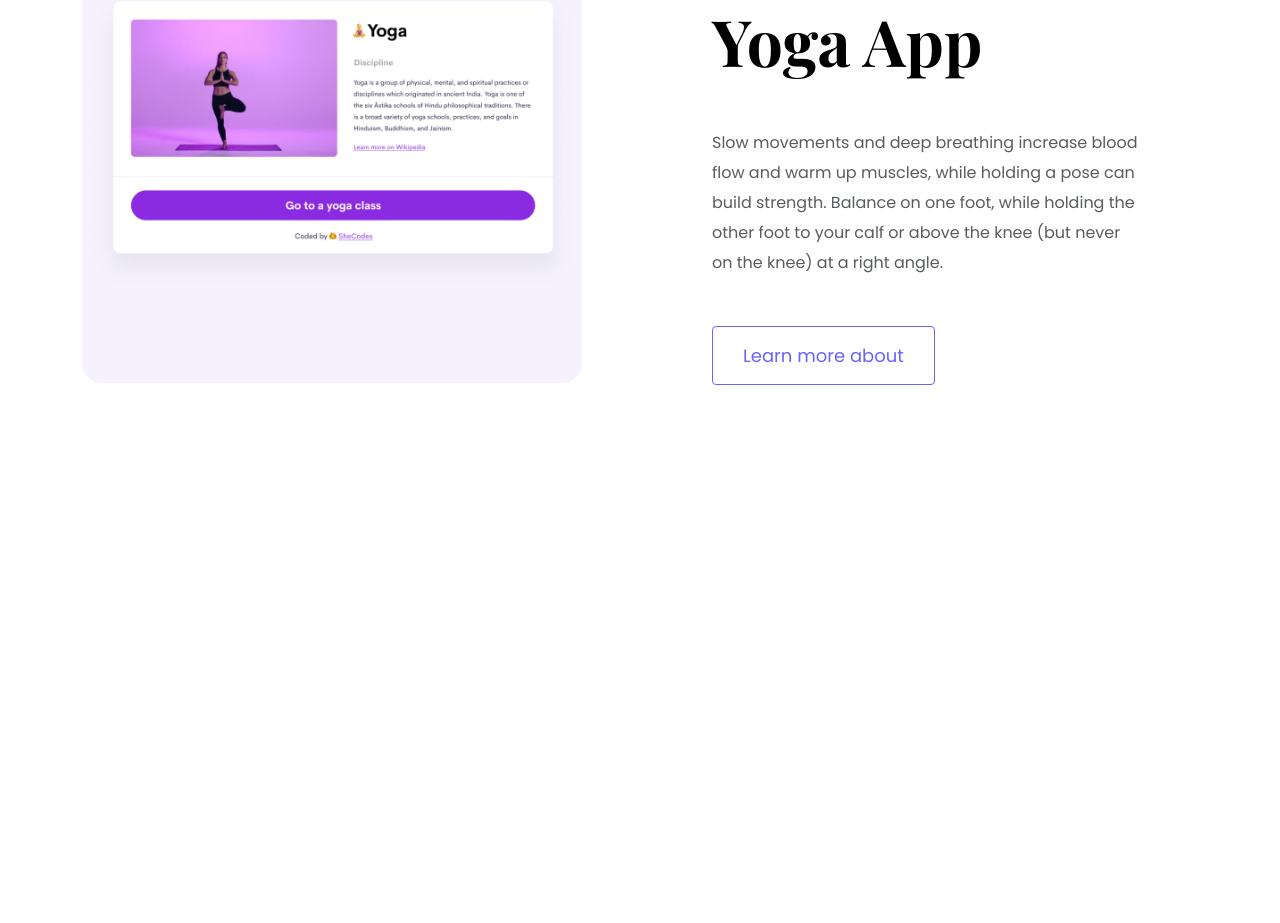
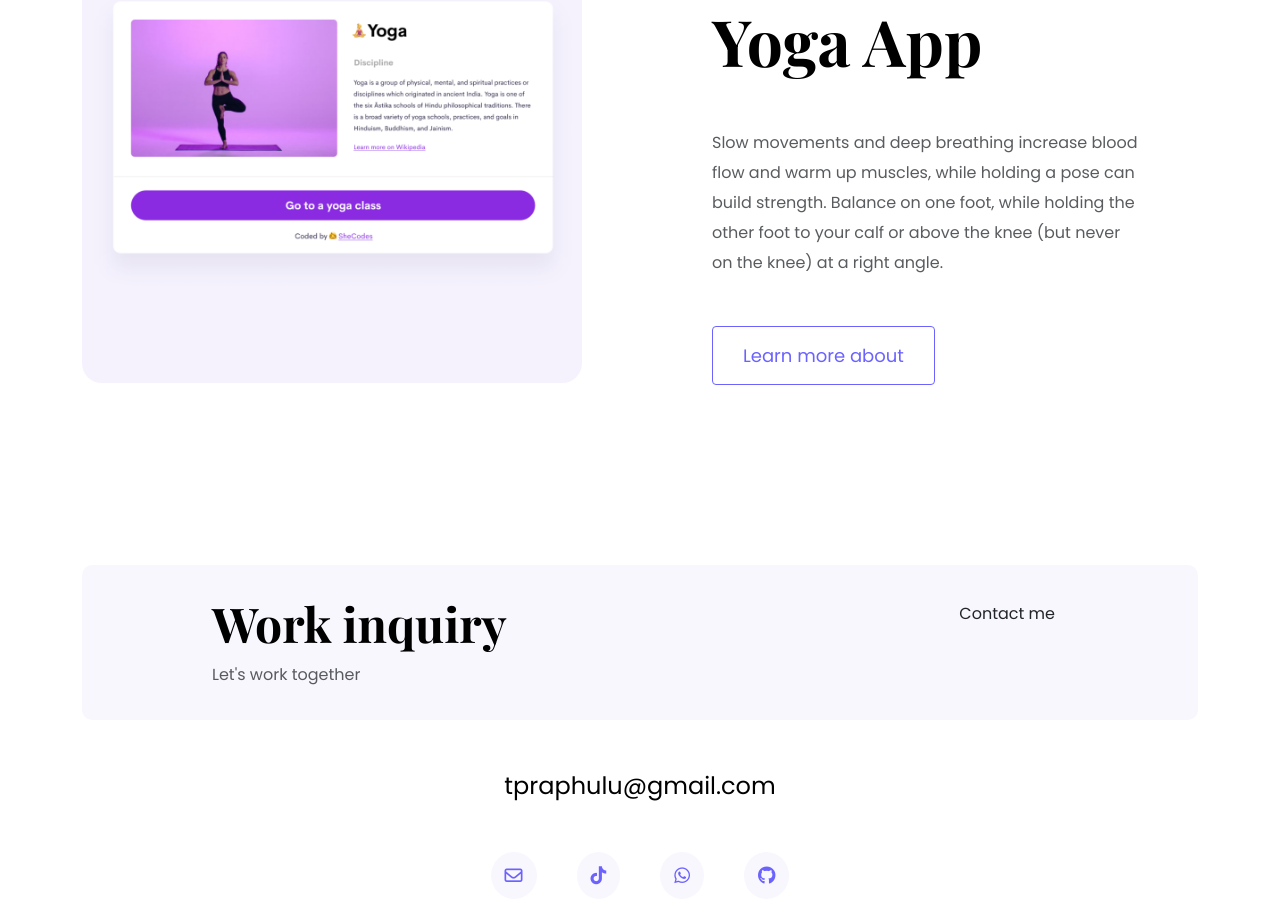
Before and after one commit to TpRaphulu/Portfolio-Project-W5, a plain HTML site: page index.html in a window 1280 px wide. Shown: the part 2137-3060 px from the top of the page. Before the commit the page ends 2690 px from the top, so only its background shows below. Drawn offline with nearby package versions, Linux system fonts and the light colour scheme.

Commit message:
added the footer

```diff
--- a/index.html
+++ b/index.html
@@ -1,61 +1,69 @@
 <!DOCTYPE html>
 <html lang="en">
   <head>
-  <meta charset="UTF-8">
-  <meta name="viewport" content="width=device-width, initial-scale=1.0">
+    <meta charset="UTF-8" />
+    <meta name="viewport" content="width=device-width, initial-scale=1.0" />
     <title>Portfolio project</title>
 
-<link href="https://cdn.jsdelivr.net/npm/bootstrap@5.3.2/dist/css/bootstrap.min.css
-" rel="stylesheet" crossorigin="anonymous" />
-<script src="https://kit.fontawesome.com/410a49d34b.js" crossorigin="anonymous"></script>
-<link rel="preconnect" href="https://fonts.googleapis.com">
-<link rel="preconnect" href="https://fonts.gstatic.com" crossorigin>
+    <link
+      href="https://cdn.jsdelivr.net/npm/bootstrap@5.3.2/dist/css/bootstrap.min.css
+"
+      rel="stylesheet"
+      crossorigin="anonymous"
+    />
+    <script
+      src="https://kit.fontawesome.com/410a49d34b.js"
+      crossorigin="anonymous"
+    ></script>
+    <link rel="preconnect" href="https://fonts.googleapis.com" />
+    <link rel="preconnect" href="https://fonts.gstatic.com" crossorigin />
 
-<link href="https://fonts.googleapis.com/css2?family=Playfair+Display:wght@700&family=Poppins:wght@400;500;700&display=swap" rel="stylesheet">
+    <link
+      href="https://fonts.googleapis.com/css2?family=Playfair+Display:wght@700&family=Poppins:wght@400;500;700&display=swap"
+      rel="stylesheet"
+    />
 
-<link rel="stylesheet" href="styles/portfolio.css">
-
+    <link rel="stylesheet" href="styles/portfolio.css" />
 
     <script src="https://cdn.jsdelivr.net/npm/bootstrap@5.3.2/dist/js/bootstrap.bundle.min.js"></script>
   </head>
   <body>
-
     <div class="container">
       <nav class="d-flex justify-content-between">
-  <img src="images/logo.png" class="logo d-none d-md-block"
-   alt=""/>
+        <img src="images/logo.png" class="logo d-none d-md-block" alt="" />
 
-  <img src="images/logo-small.png" class="logo d-block d-md-none"  alt=""/>
+        <img
+          src="images/logo-small.png"
+          class="logo d-block d-md-none"
+          alt=""
+        />
 
         <ul>
           <li class="active">
-    <a href="/">
-Home </a>
+            <a href="/"> Home </a>
           </li>
 
           <li>
-   <a href="/about.html">
-About </a>
+            <a href="/about.html"> About </a>
           </li>
 
           <li>
-  <a href="/work.html">
-Work</a>
+            <a href="/work.html"> Work</a>
           </li>
 
           <li>
-    <a href="/contact.html">
-Contact </a>
+            <a href="/contact.html"> Contact </a>
           </li>
         </ul>
       </nav>
     </div>
 
-
     <div class="hero">
-    <p> 👋🏼Hi i am </p>
+      <p>👋🏼Hi i am</p>
       <h1>Thabiso Raphulu</h1>
-  <h2 class="mb-5">Front-end developer based in Johannesburg, Gauteng ZA</h2>
+      <h2 class="mb-5">
+        Front-end developer based in Johannesburg, Gauteng ZA
+      </h2>
       <div>
         <a href="#" class="btn btn-branding"> Contact me </a>
       </div>
@@ -73,7 +81,11 @@ Contact </a>
           <div class="project-description">
             <h2 class="mb-5">Yogurt project</h2>
             <p class="mb-5 text-muted">
-    Yogurt is a food produced by bacterial fermentation of milk. The bacteria used to make yogurt are known as yogurt cultures. Fermentation of sugars in the milk by these bacteria produces lactic acid, which acts on milk protein to give yogurt its texture and characteristic tart flavor.
+              Yogurt is a food produced by bacterial fermentation of milk. The
+              bacteria used to make yogurt are known as yogurt cultures.
+              Fermentation of sugars in the milk by these bacteria produces
+              lactic acid, which acts on milk protein to give yogurt its texture
+              and characteristic tart flavor.
             </p>
             <a href="" class="btn btn-branding-outline"> Learn more about</a>
           </div>
@@ -81,18 +93,17 @@ Contact </a>
       </div>
       <div class="row mb-5">
         <div class="col">
-
           <div class="project-description">
             <h2 class="mb-5">Weather App</h2>
             <p class="mb-5 text-muted">
-    the state of the atmosphere at a particular place and time as regards heat, cloudiness, dryness, sunshine, wind, rain, etc.
+              the state of the atmosphere at a particular place and time as
+              regards heat, cloudiness, dryness, sunshine, wind, rain, etc.
             </p>
-  <a href="" class="btn btn-branding-outline"> Learn more about
-  </a>
+            <a href="" class="btn btn-branding-outline"> Learn more about </a>
           </div>
         </div>
         <div class="col d-none d-lg-block">
-<img src="images/weather1.png" class="img fluid" width="500" alt=""/>
+          <img src="images/weather1.png" class="img fluid" width="500" alt="" />
         </div>
       </div>
       <div class="row mb-5">
@@ -103,14 +114,57 @@ Contact </a>
           <div class="project-description">
             <h2 class="mb-5">Yoga App</h2>
             <p class="mb-5 text-muted">
-    Slow movements and deep breathing increase blood flow and warm up muscles, while holding a pose can build strength. Balance on one foot, while holding the other foot to your calf or above the knee (but never on the knee) at a right angle.
+              Slow movements and deep breathing increase blood flow and warm up
+              muscles, while holding a pose can build strength. Balance on one
+              foot, while holding the other foot to your calf or above the knee
+              (but never on the knee) at a right angle.
             </p>
 
-  <a href="" class="btn btn-branding-outline"> Learn more about
-  </a>
+            <a href="" class="btn btn-branding-outline"> Learn more about </a>
           </div>
         </div>
       </div>
+      <footer>
+        <div class="contact-box justify-content-between mb-5 d-none d-md-flex">
+          <div>
+<h4>
+Work inquiry
+          </h4>
+          <p class="text-muted">
+            Let's work together
+          </p>
+          </div>
+
+          <div>
+          <a href="" class="btn btn-branding-mt-3"> Contact me</a>
+          </div>
+
+        </div>
+
+        <div class="d-flex justify-content-center mb-5">
+        <a href="mailto:tpraphulu@gmail.com" class="email-link">
+tpraphulu@gmail.com
+        </a>
+        </div>
+
+        <div class="social-links d-flex justify-content-center mb-5">
+
+<a href="mailto:tpraphulu@gmail.com" target="_blank" >
+<i class="fa-regular fa-envelope"></i>
+</a>
+
+<a href="https://www.tiktok.com/@tpraphulu?_t=8hHVhV6tSdS&_r=1" target="_blank">
+<i class="fa-brands fa-tiktok"></i>
+</a>
+<a href="https://wa.me/27728169673" target="_blank">
+<i class="fa-brands fa-whatsapp"></i>
+</a>
+    <a href="https://github.com/TpRaphulu" target="_blank">
+<i class="fa-brands fa-github"></i>
+</a>
+
+</div>
+      </footer>
     </div>
   </body>
 </html>
--- a/styles/portfolio.css
+++ b/styles/portfolio.css
@@ -22,6 +22,11 @@ h1{
 h2{
 font-size: 64px;
 }
+
+h4{
+  font-size: 48px;
+}
+
 
 p {
   font-weight: normal;
@@ -121,16 +126,50 @@ color: #272142;
 transition: all 10ms ease-in-out;
 }
 
-nav a:hover, nav li.active a{
+nav a:hover,
+nav li.active a{
  color: var(--branding-color);
 }
 
+footer{
+  margin: 60px 0;
+}
 
+footer .contact-box{
+  background:var(--secondary-color) ;
+  padding: 30px 130px;
+border-radius: 10px;
 
+}
 
+footer .contact-box p{
+  margin: 0;
+}
 
+footer .email-link{
+text-decoration: none;
+color: black;
+font-size: 24px;
+text-align: center;
+}
+footer .email-link:hover{
+  color: var(--branding-color);
+}
 
+footer .social-links a{
+margin: 0 20px;
+color: var(--branding-color);
+background-color: var(--secondary-color);
+  padding: 10px 14px;
+  border-radius: 50%;
+  font-size: 18px;
+  transition:all 100ms ease-in-out ;
+}
 
+footer .social-links a:hover{
+  color: white;
+  background: var(--branding-color);
+}
 
 @media (max-width: 900px){
   h1{
@@ -142,6 +181,10 @@ nav a:hover, nav li.active a{
    font-size: 44px;
   }
 
+h4{
+  font-size: 26px;
+}
+
   .hero{
   padding: 80px 20px;
 
@@ -150,4 +193,9 @@ nav a:hover, nav li.active a{
     padding: 0;
     text-align: center;
   }
+
+footer .contact-box{
+padding: 30px;
+
 }
+}
```
Lines whose indentation alone changed are shown as unchanged.
